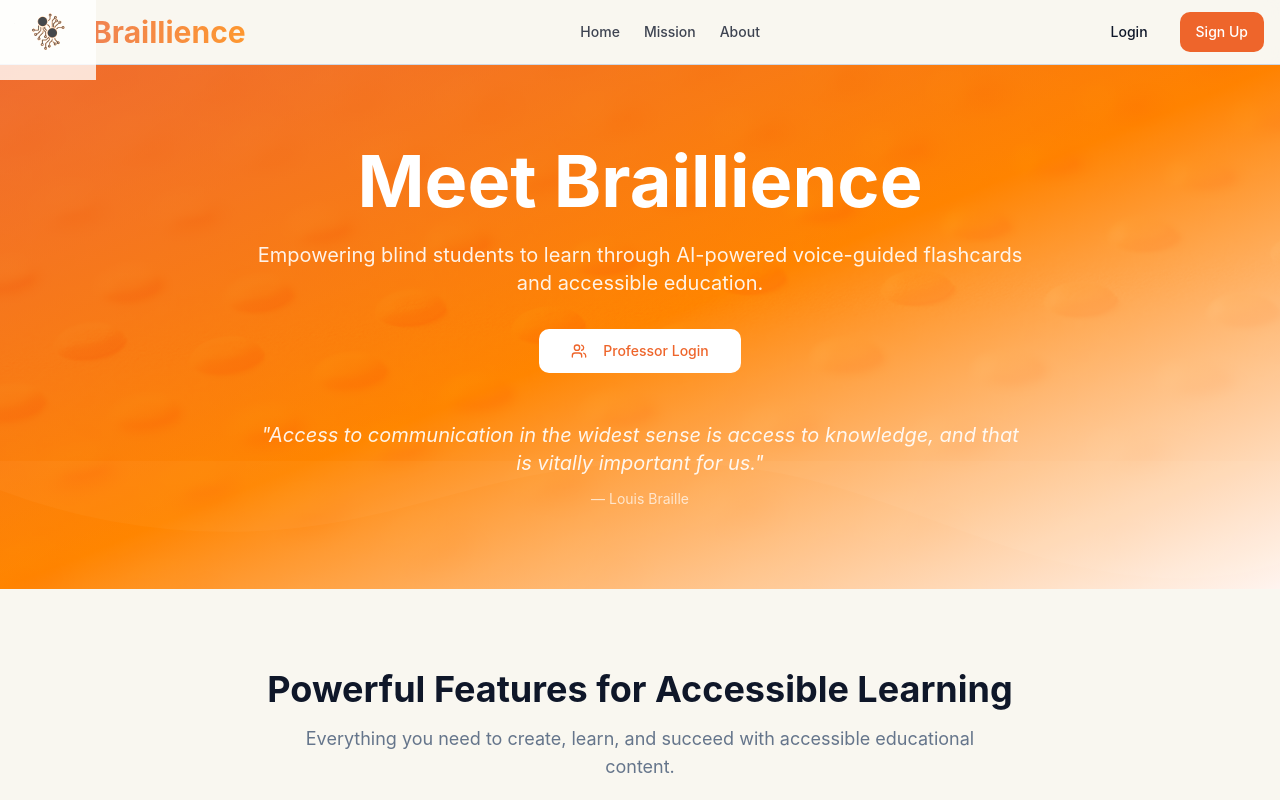
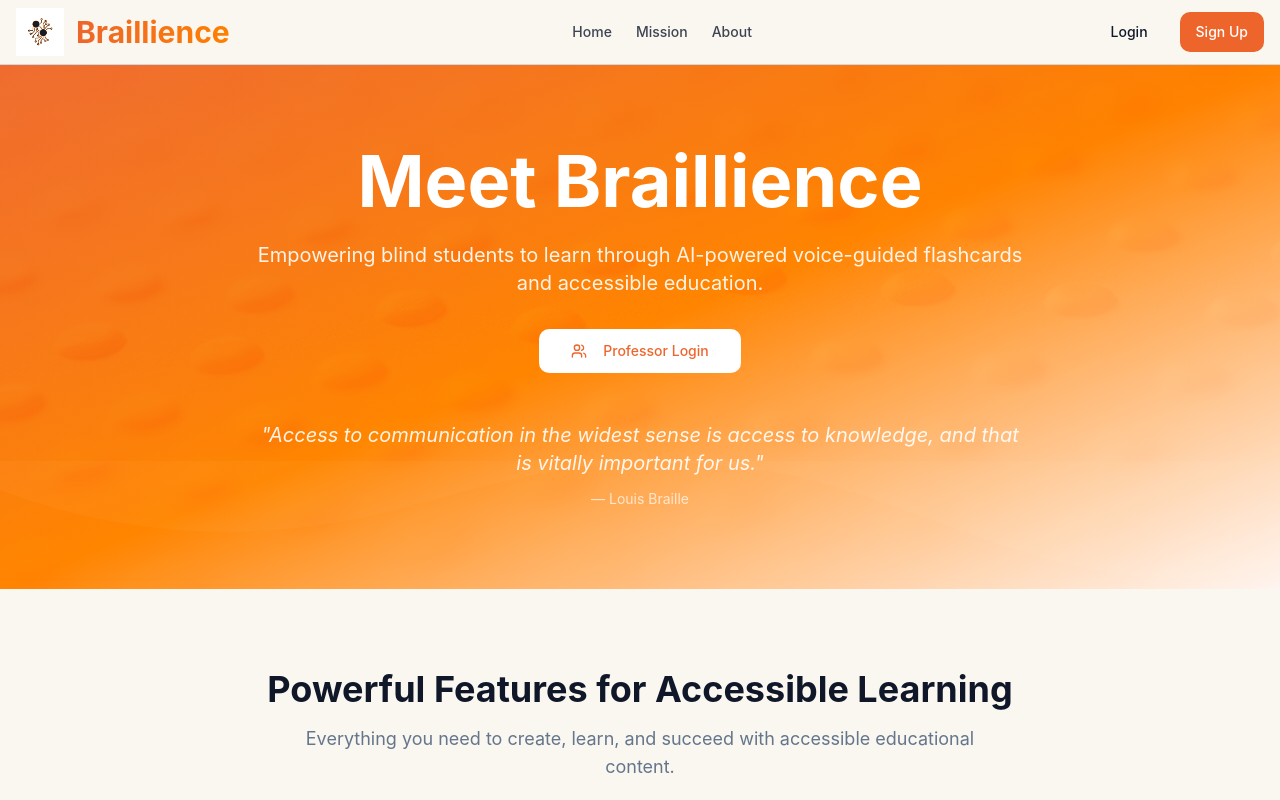
Before and after one commit to Pavanmahaveer7/braille-hear-learn, a React (Vite) app: page / in a window 1280 px wide. Shown: the top 800 px of the page. Built offline with nearby package versions, Linux system fonts and the light colour scheme; the HTML template or start-up script is replaced by a standard one.

Commit message:
Adjust logo height

```diff
--- a/src/components/Header.tsx
+++ b/src/components/Header.tsx
@@ -67,7 +67,7 @@ export const Header = () => {
 
       <div className="container mx-auto flex h-16 items-center justify-between px-4">
         <Link to="/" className="flex items-center space-x-3 transition-all hover:opacity-80" aria-label="Braillience Home">
-          <div className="h-16 w-16 flex items-center justify-center">
+          <div className="h-12 w-12 flex items-center justify-center overflow-hidden">
             <img
               src={logo}
               alt="Braillience Logo"
```
